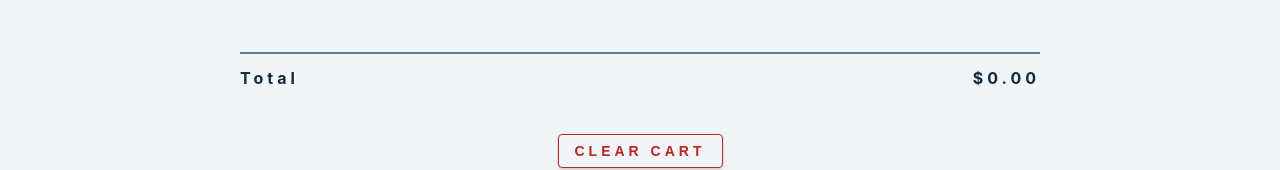
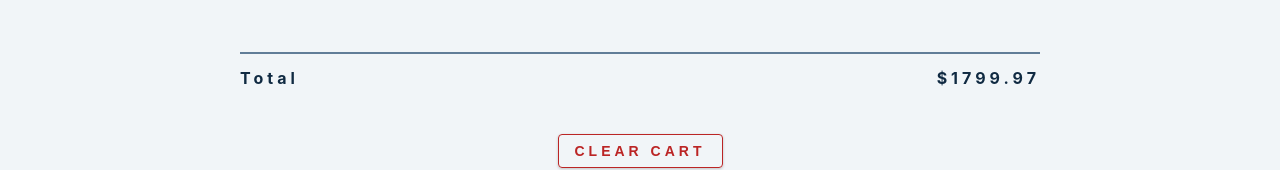
Before and after one commit to goodwill80/Refresher_react_cart_reducer, a React (Create React App) app: page / in a window 1280 px wide. Shown: the part 546-716 px from the top of the page. Built offline with nearby package versions, Linux system fonts and the light colour scheme.

Commit message:
completed cart total logic

```diff
--- a/package.json
+++ b/package.json
@@ -8,6 +8,7 @@
     "@testing-library/user-event": "^13.5.0",
     "react": "^18.2.0",
     "react-dom": "^18.2.0",
+    "react-icons": "^4.11.0",
     "react-scripts": "5.0.1",
     "web-vitals": "^2.1.4"
   },
--- a/src/CartContainer.js
+++ b/src/CartContainer.js
@@ -2,7 +2,7 @@ import { useGlobalContext } from './context';
 import CartItem from './CartItem';
 
 const CartContainer = () => {
-  const { cart, clearCart } = useGlobalContext();
+  const { cart, clearCart, totalCost } = useGlobalContext();
 
   // Convert Map to Array
   const cartArray = Array.from(cart.entries()).map((item) => item[1]);
@@ -36,7 +36,7 @@ const CartContainer = () => {
         <hr />
         <div className="cart-total">
           <h4>
-            total <span>$0.00</span>
+            total <span>${totalCost.toFixed(2)}</span>
           </h4>
         </div>
         <button className="btn clear-btn" onClick={clearCart}>
--- a/src/Navbar.js
+++ b/src/Navbar.js
@@ -1,4 +1,7 @@
+import { useGlobalContext } from './context';
+
 const Navbar = () => {
+  const { totalAmount, totalCost } = useGlobalContext();
   return (
     <nav>
       <div className="nav-center">
@@ -8,7 +11,7 @@ const Navbar = () => {
             <path d="M16 6v2h2l2 12H0L2 8h2V6a6 6 0 1 1 12 0zm-2 0a4 4 0 1 0-8 0v2h8V6zM4 10v2h2v-2H4zm10 0v2h2v-2h-2z" />
           </svg>
           <div className="amount-container">
-            <p className="total-amount">3</p>
+            <p className="total-amount">{totalAmount}</p>
           </div>
         </div>
       </div>
--- a/src/context.js
+++ b/src/context.js
@@ -9,6 +9,7 @@ import {
   LOADING,
   DISPLAY_ITEMS,
 } from './Actions';
+import { getTotal } from './ultil';
 
 const AppContext = createContext();
 
@@ -52,6 +53,7 @@ const initialState = {
 
 function AppContextProvider({ children }) {
   const [state, dispatch] = useReducer(reducer, initialState);
+  const { totalAmount, totalCost } = getTotal(state.cart);
 
   // a. CLEAR CART
   const clearCart = () => {
@@ -75,7 +77,15 @@ function AppContextProvider({ children }) {
 
   return (
     <AppContext.Provider
-      value={{ ...state, clearCart, remove, increase, decrease }}
+      value={{
+        ...state,
+        clearCart,
+        remove,
+        increase,
+        decrease,
+        totalAmount,
+        totalCost,
+      }}
     >
       {children}
     </AppContext.Provider>
--- a/src/reducer.js
+++ b/src/reducer.js
@@ -29,12 +29,13 @@ export const reducer = (state, action) => {
       const newCartAfterDecrease = new Map(state.cart);
       const id = action.payload.id;
       const targetToDecrease = newCartAfterDecrease.get(id);
+      // If item qty is 1, then we just remove the item entirely when decreasing
       if (targetToDecrease.amount === 1) {
         newCartAfterDecrease.delete(id);
       } else {
         const newTargetToDecrease = {
           ...targetToDecrease,
-          amount: targetToDecrease.amount > 0 ? targetToDecrease.amount - 1 : 0,
+          amount: targetToDecrease.amount - 1,
         };
         newCartAfterDecrease.set(id, newTargetToDecrease);
       }
--- /dev/null
+++ b/src/ultil.js
@@ -0,0 +1,11 @@
+export const getTotal = (cart) => {
+  let totalAmount = 0;
+  let totalCost = 0;
+
+  for (let { amount, price } of cart.values()) {
+    totalAmount += amount;
+    totalCost += price * amount;
+  }
+
+  return { totalAmount, totalCost };
+};
```
Also changed, not shown: 1 other file (tests, documents, lock files or other folders).
